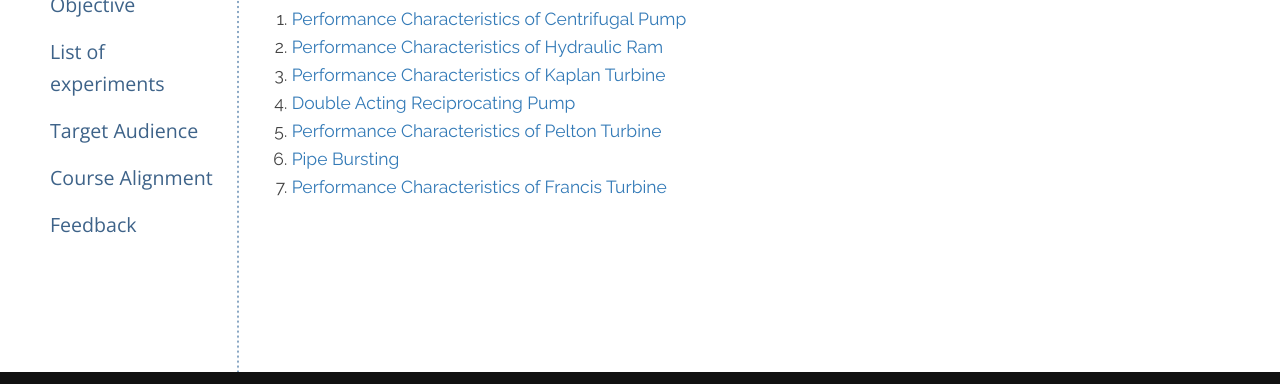
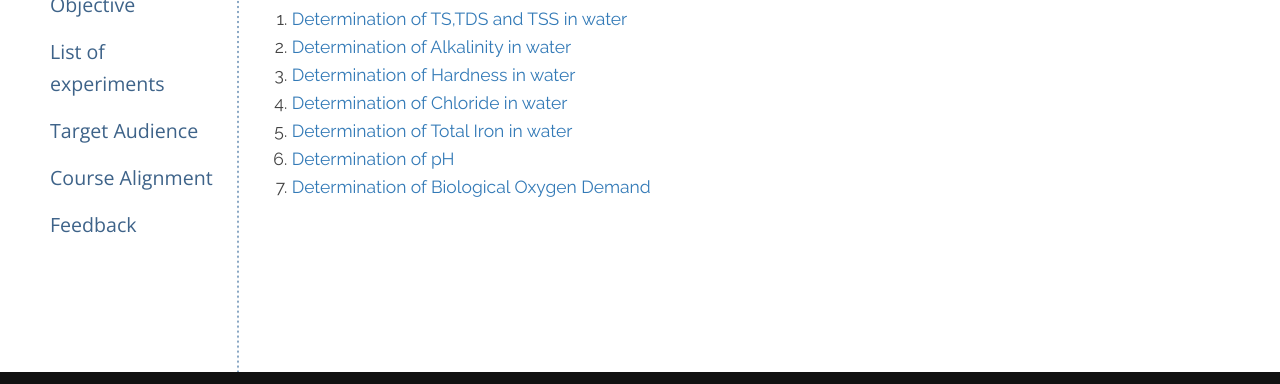
Before and after one commit to virtual-labs/fluid-machinery-lab-nitk, a plain HTML site: page src/lab/List of experiments.html in a window 1280 px wide. Shown: the part 294-678 px from the top of the page. Drawn offline with nearby package versions, Linux system fonts and the light colour scheme; files that its build step writes are made by us from their sources; files whose address does not match are found by name.

Commit message:
added data layer

```diff
--- a/src/lab/List of experiments.html
+++ b/src/lab/List of experiments.html
@@ -116,42 +116,42 @@ j=d.createElement(s),dl=l!='dataLayer'?'&amp;l='+l:'';j.async=true;j.src=
 		Feedback
 	</h3>
 </a></div>
-					<div class="col-md-10 lab-list-col-10 t-content main-content"><h1 class="text-h2-lightblue">Fluid Machinery</h1>
+					<div class="col-md-10 lab-list-col-10 t-content main-content"><h1 class="text-h2-lightblue">Environmental Engineering 1</h1>
 <div style="padding-bottom: 102px;">
 	<ol id="list-of-experiments">
 		<li>
-			<a href="http://fmc-nitk.vlabs.ac.in/fluid-machinery/exp/centrifugal-pump">
-				Performance Characteristics of Centrifugal Pump
+			<a href="http://ee1-nitk.vlabs.ac.in/environmental-engineering-1/exp/determination-of-ts">
+				Determination of TS,TDS and TSS in water
 			</a>
 		</li>
 		<li>
-			<a href="http://fmc-nitk.vlabs.ac.in/fluid-machinery/exp/hydraulic-ram">
-				Performance Characteristics of Hydraulic Ram
+			<a href="http://ee1-nitk.vlabs.ac.in/environmental-engineering-1/exp/determination-of-alkalinity">
+				Determination of Alkalinity in water
 			</a>
 		</li>
 		<li>
-			<a href="http://fmc-nitk.vlabs.ac.in/fluid-machinery/exp/kaplan-turbine">
-				Performance Characteristics of Kaplan Turbine
+			<a href="http://ee1-nitk.vlabs.ac.in/environmental-engineering-1/exp/determination-of-hardness">
+				Determination of Hardness in water
 			</a>
 		</li>
 		<li>
-			<a href="http://fmc-nitk.vlabs.ac.in/fluid-machinery/exp/reciprocating-pump">
-				Double Acting Reciprocating Pump
+			<a href="http://ee1-nitk.vlabs.ac.in/environmental-engineering-1/exp/determination-of-chloride">
+				Determination of Chloride in water
 			</a>
 		</li>
 		<li>
-			<a href="http://fmc-nitk.vlabs.ac.in/fluid-machinery/exp/pelton-turbine">
-				Performance Characteristics of Pelton Turbine
+			<a href="http://ee1-nitk.vlabs.ac.in/environmental-engineering-1/exp/determination-of-total-iron">
+				Determination of Total Iron in water
 			</a>
 		</li>
 		<li>
-			<a href="http://fmc-nitk.vlabs.ac.in/fluid-machinery/exp/pipe-bursting">
-				Pipe Bursting
+			<a href="http://ee1-nitk.vlabs.ac.in/environmental-engineering-1/exp/determination-of-ph">
+				Determination of pH
 			</a>
 		</li>
 		<li>
-			<a href="http://fmc-nitk.vlabs.ac.in/fluid-machinery/exp/francis-turbine">
-				Performance Characteristics of Francis Turbine
+			<a href="http://ee1-nitk.vlabs.ac.in/environmental-engineering-1/exp/determination-of-biological-oxygen">
+				Determination of Biological Oxygen Demand
 			</a>
 		</li>
 	</ol>
```
Also changed, not shown: src/lab/Course Alignment.html (+8 -8 lines), src/lab/Introduction.html (+2 -2 lines), src/lab/Objective.html (+2 -2 lines), src/lab/Target Audience.html (+1 -1 lines).
